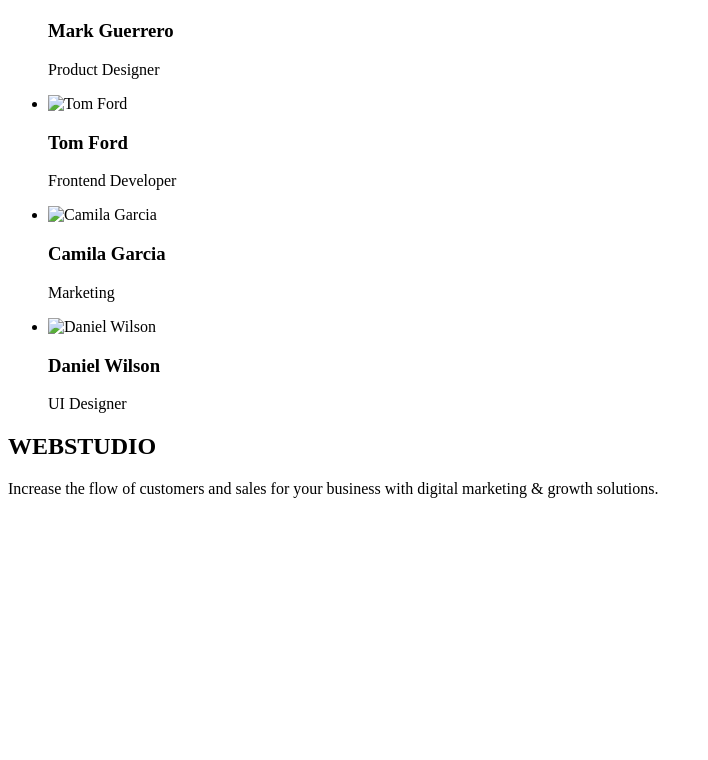
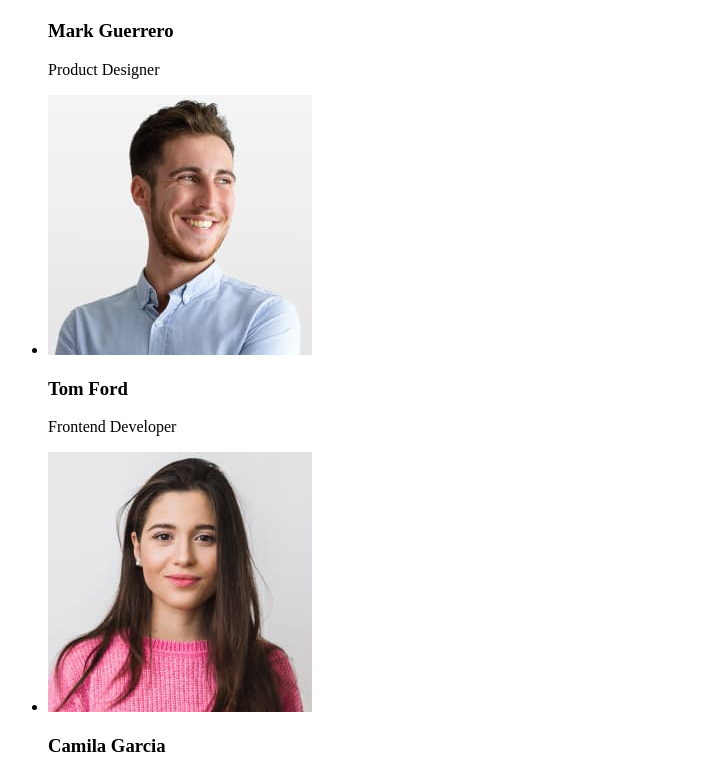
Before and after one commit to DmitriyBurmak/goit-markup-hw-01, a plain HTML site: page index.html in a window 1280 px wide. Shown: the part 923-1683 px from the top of the page, without its empty margins (0-708 px from the left). Before the commit the page ends 1437 px from the top, so only its background shows below. Drawn offline with Linux system fonts and the light colour scheme.

Commit message:
коригування назв фото

```diff
--- a/index.html
+++ b/index.html
@@ -71,17 +71,17 @@
             <p>Product Designer</p>
           </li>
           <li>
-            <img src="./img/webstudio/TomFord.jpg" alt="Tom Ford" />
+            <img src="./img/webstudio/Tom Ford.jpg" alt="Tom Ford" />
             <h3>Tom Ford</h3>
             <p>Frontend Developer</p>
           </li>
           <li>
-            <img src="./img/webstudio/CamilaGarcia.jpg" alt="Camila Garcia" />
+            <img src="./img/webstudio/Camila Garcia.jpg" alt="Camila Garcia" />
             <h3>Camila Garcia</h3>
             <p>Marketing</p>
           </li>
           <li>
-            <img src="./img/webstudio/DanielWilson.jpg" alt="Daniel Wilson" />
+            <img src="./img/webstudio/Daniel Wilson.jpg" alt="Daniel Wilson" />
             <h3>Daniel Wilson</h3>
             <p>UI Designer</p>
           </li>
```
